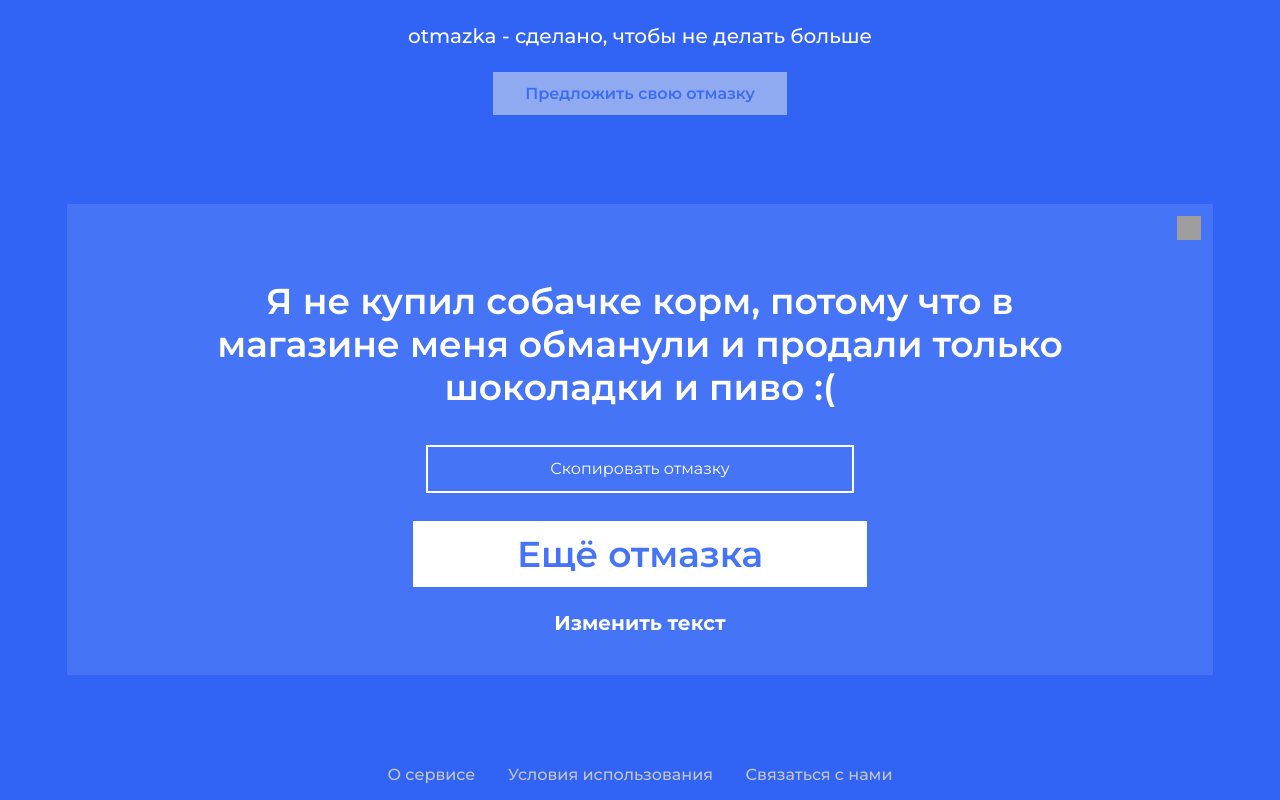
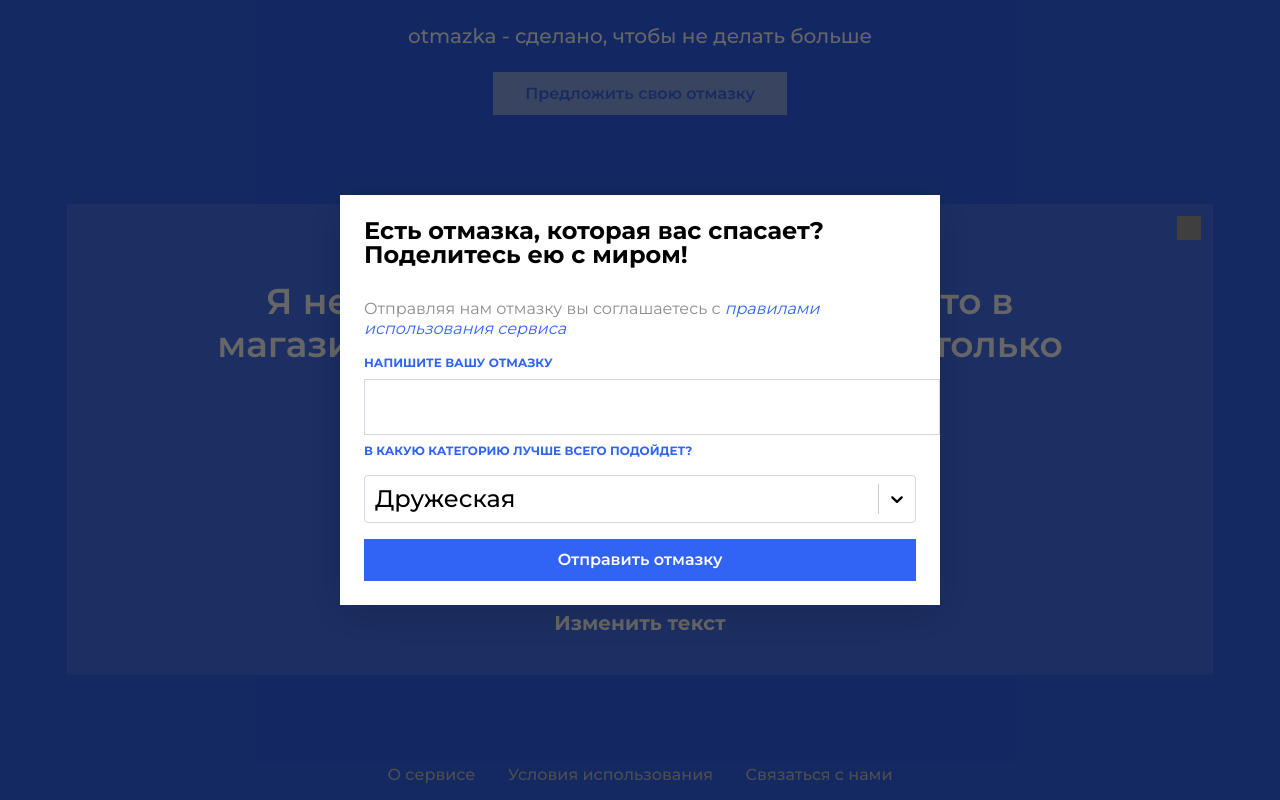
Before and after one commit to Kinox19/otmazki-2v, a React (Create React App) app: page /2 in a window 1280 px wide. Both pictures are taken after a click on the button "Предложить свою отмазку". Built offline with nearby package versions, Linux system fonts and the light colour scheme; grey boxes are pictures that could not be loaded.

Commit message:
Pop ups, layout fixed

```diff
--- a/package.json
+++ b/package.json
@@ -10,6 +10,7 @@
     "normalize.css": "^8.0.1",
     "react": "^18.2.0",
     "react-dom": "^18.2.0",
+    "react-helmet": "^6.1.0",
     "react-router": "^6.9.0",
     "react-router-dom": "^6.9.0",
     "react-scripts": "5.0.1",
--- a/src/App.js
+++ b/src/App.js
@@ -3,8 +3,10 @@ import s from './styles/App.scss';
 import { Routes, Route } from 'react-router';
 import { MakeMeReason } from './pages/MakeMeReason/MakeMeReason';
 import { ResultPage } from './pages/ResultPage/ResultPage';
+import React from 'react';
 
 function App() {
+
   return (
     <div className="App">
       <Routes>
--- a/src/pages/HomePage/HomePage.js
+++ b/src/pages/HomePage/HomePage.js
@@ -2,8 +2,9 @@ import React from 'react'
 import s from './HomePage.module.scss'
 import mainPic from '../../assets/images/HomePage/mainPic.png'
 import { Footer } from '../Shared/Footer/Footer'
-import { Header } from '../Shared/Header/Header'
 import style from '../Shared/Button_whiteBg/Button__whiteBg.module.scss'
+import { Link } from 'react-router-dom'
+
 
 export const HomePage = () => {
   return (
@@ -13,11 +14,13 @@ export const HomePage = () => {
           <p className={s.text__upper}>otmazka - сервис для исключительного случая, как сегодня. Или еще завтра... может лучше отдохнуть?</p>
           <h1 className={s.text__heading}>Всегда есть причина</h1>
           <p className={s.text__under}>Мы уже придумали отмазки и поделимся с вами, только тсс...</p>
-          <button className={style.Button__whiteBg}>Хочу отмазку!</button>
+          <Link to="/1">
+            <button className={style.Button__whiteBg}>Хочу отмазку!</button>
+          </Link>
         </div>
         <img className={s.HomePage__mainPic} src={mainPic} alt='Фотография классная'></img>
       </div>
       <Footer/>
     </div>
   )
-}
+};
--- a/src/pages/MakeMeReason/MakeMeReason.js
+++ b/src/pages/MakeMeReason/MakeMeReason.js
@@ -4,6 +4,9 @@ import { Header } from '../Shared/Header/Header'
 import s from './MakeMeReason.module.scss'
 import style from '../Shared/Button_whiteBg/Button__whiteBg.module.scss'
 import Select from 'react-select'
+import { Link } from 'react-router-dom'
+import { Helmet } from 'react-helmet'
+import MakeMeReasonScripts from './MakeMeReasonScripts.js'
 
 const options = [
   { value: 'hype', label: 'Хайп' },
@@ -65,10 +68,14 @@ export const MakeMeReason = () => {
         />
 
         <input className={s.Reason__input}></input>
-
-        <button className={style.Button__whiteBg}>Придумать отмазку</button>
+          <button className={style.Button__whiteBg}>Придумать отмазку</button>
       </div>
       <Footer/>
+
+      <Helmet>
+      <title>My Title</title>
+      <script></script>
+      </Helmet>
     </div>
   )
 }
--- /dev/null
+++ b/src/pages/MakeMeReason/MakeMeReasonScripts.js
@@ -0,0 +1,12 @@
+
+
+export default function lox (){
+    const textInputted = document.querySelector('.Reason__input');
+    const button = document.querySelector('.Button__whiteBg');
+    let text = '';
+
+    button.addEventListener('click', () => {
+        text = textInputted.textContent = `${textInputted.value.trim()}`;
+        console.log('12')
+    })
+}
--- a/src/pages/ResultPage/ResultPage.js
+++ b/src/pages/ResultPage/ResultPage.js
@@ -5,16 +5,62 @@ import { Header } from '../Shared/Header/Header'
 import style from '../Shared/Button_whiteBg/Button__whiteBg.module.scss'
 import mod from '../Shared/Button_whiteBg/Button__whiteBg_result.module.scss'
 import infoIcon from '../../assets/images/Result/icons/info-icon.png'
+import { Modal } from '../Shared/Modal/Modal';
+import Select from 'react-select'
+
+const options = [
+  { value: 'hype', label: 'Хайп' },
+  { value: 'it', label: 'АйТи' },
+  { value: 'bit', label: 'Бытовая' },
+  { value: 'business', label: 'Деловая' },
+  { value: 'friend', label: 'Дружеская' },
+  { value: 'sad', label: 'Грустные' },
+  { value: 'kids', label: 'Детские' },
+  { value: 'fun', label: 'Смешные' }
+]
+
+const colorStyles={
+  control: styles =>({
+    ...styles,
+    backgroundColor: 'transparent',
+    width: '552px',
+    height: '48px',
+    border: '1px solid rgba(86, 103, 137, 0.26)',
+    color: '#000',
+    fontSize: '24px',
+    lineHeight: '28px',
+    fontWeight: '500',
+    marginTop: '8px',
+  }),
+
+  singleValue: styles =>({
+    ...styles,
+    color: 0 ? '#000' : '#000',
+  }),
+
+  indicatorContainer: styles =>({
+    ...style,
+    color: 0 ? '#000' : '#000',
+  }),
+
+  dropdownIndicator: (provided, { isFocused }) => ({
+    ...provided,
+    color: isFocused ? '#000' : '#000',
+    '&:hover': {
+      color: '#000'
+    }
+  })
+};
 
 export const ResultPage = () => {
-
+  const [isModal, setModal] = React.useState(false);
   return (
     <div className={s.Result__container}>
         <Header/>
-        <button className={s.Result__AdviseCopout}>Предложить свою отмазку</button>
+        <button className={s.Result__AdviseCopout} onClick={() => setModal(true)}>Предложить свою отмазку</button>
       <div className={s.Result__content}>
 
-        <div className={s.Result__contenContainer}>
+        <div className={s.Result__contentContainer}>
             <img className={s.Result__icon} src={infoIcon} alt='info' title='Обращаем ваше внимание, что команда otmazki очень дружелюбная и не хочет никого оскорбить.'/>
 
             <p className={s.Result__otmazka}>Я не купил собачке корм, потому что в магазине меня обманули и продали только шоколадки и пиво :(</p>
@@ -27,6 +73,26 @@ export const ResultPage = () => {
         </div>
       </div>
       <Footer/>
+      <Modal
+        isVisible={isModal}
+        title="Есть отмазка, которая вас спасает? Поделитесь ею с миром!"
+        content={
+          <div>
+            <p className={s.form__attention}>Отправляя нам отмазку вы соглашаетесь с <a className={s.form__link} href='/333'>правилами использования сервиса</a></p>
+            <p className={s.form__inputTitle}>напишите вашу отмазку</p>
+            <input className={s.form__input}/>
+            <p className={s.form__inputTitle}>в какую категорию лучше всего подойдет?</p>
+            <Select
+              styles={colorStyles}
+              options={options}
+              isSearchable={false}
+              defaultValue={options[4]}
+            />
+          </div>
+        }
+        footer={<button className={s.form__sendButton} onClick={() => setModal(false)}>Отправить отмазку</button>}
+        onClose={() => setModal(false)}
+      />
     </div>
   )
 }
--- a/src/pages/ResultPage/ResultPage.module.scss
+++ b/src/pages/ResultPage/ResultPage.module.scss
@@ -38,7 +38,7 @@
     -o-transition: 0.5s;
 }
 
-.Result__contenContainer{
+.Result__contentContainer{
     background-color: #4674F6;
     position: relative;
     width: 1146px;
@@ -90,3 +90,63 @@
     line-height: 24px;
     margin-top: 24px;
 }
+
+
+.form__sendButton{
+    height: 42px;
+    width: 552px;
+    padding: 6px 16px 6px 16px;
+    background-color: rgba(49, 100, 245, 1);
+    border: none;
+    color: #fff;
+    font-size: 16px;
+    font-weight: 600;
+    line-height: 24px;
+}
+
+.form__attention{
+    margin: 0;
+    color: rgba(21, 25, 32, 0.5);
+    font-weight: 400;
+    font-size: 16px;
+    line-height: 20px;
+
+    padding-top: 8px;
+    padding-bottom: 8px;
+}
+
+.form__link{
+    text-decoration: none;
+    color: #3164F5;
+    font-style: italic;
+}
+
+.form__inputTitle{
+    margin: 0;
+    font-weight: 700;
+    font-size: 12px;
+    line-height: 16px;
+    text-transform: uppercase;
+    color: #3164F5;
+
+    padding-top: 8px;
+    padding-bottom: 8px;
+}
+
+.form__input{
+    width: 100%;
+    height: 56px;
+
+    border: 1px solid rgba(86, 103, 137, 0.26);
+
+    padding: 16px;
+    box-sizing: border-box;
+
+    font-weight: 500;
+    font-size: 16px;
+    line-height: 21px;
+}
+
+.form__input:focus{
+    outline: 1px solid #3164F5;
+}
--- /dev/null
+++ b/src/pages/Shared/Modal/Modal.css
@@ -0,0 +1,88 @@
+.modal {
+    position: fixed;
+    top: 0;
+    bottom: 0;
+    left: 0;
+    right: 0;
+    width: 100%;
+    z-index: 9999;
+    display: flex;
+    align-items: center;
+    justify-content: center;
+    background: rgba(0, 0, 0, 0.6);
+    animation-name: appear;
+    animation-duration: 300ms;
+  }
+
+  .modal-dialog {
+    width: 600px;
+    background: white;
+    position: relative;
+    margin: 0 20px;
+    max-height: calc(100vh - 40px);
+    text-align: left;
+    display: flex;
+    flex-direction: column;
+    overflow: hidden;
+    box-shadow: 0px 8px 36px 0px #00000029;
+    -webkit-animation-name: animatetop;
+    -webkit-animation-duration: 0.4s;
+    animation-name: slide-in;
+    animation-duration: 0.5s;
+  }
+
+  .modal-header,
+  .modal-footer {
+    display: flex;
+    align-items: center;
+    padding: 24px;
+  }
+
+  .modal-header {
+    justify-content: space-between;
+  }
+
+  .modal-title{
+    margin: 0;
+    font-weight: 700;
+    font-size: 24px;
+    line-height: 24px;
+  }
+
+  .modal-footer {
+    padding-top: 16px;
+    justify-content: center;
+  }
+
+  .modal-close {
+    cursor: pointer;
+    padding: 1rem;
+    margin: -1rem -1rem -1rem auto;
+  }
+
+  .modal-body {
+    overflow: auto;
+  }
+
+  .modal-content {
+    padding-left: 24px;
+    padding-right: 24p;
+  }
+
+  @keyframes appear {
+    from {
+      opacity: 0;
+    }
+    to {
+      opacity: 1;
+    }
+  }
+
+  @keyframes slide-in {
+    from {
+      transform: translateY(-150px);
+    }
+    to {
+      transform: translateY(0);
+    }
+  }
--- /dev/null
+++ b/src/pages/Shared/Modal/Modal.jsx
@@ -0,0 +1,32 @@
+import React from "react";
+import './Modal.css'
+
+export const Modal = ({ isVisible = false, title, content, footer, onClose }) => {
+    const keydownHandler = ({ key }) => {
+      switch (key) {
+        case 'Escape':
+          onClose();
+          break;
+        default:
+      }
+    };
+
+    React.useEffect(() => {
+      document.addEventListener('keydown', keydownHandler);
+      return () => document.removeEventListener('keydown', keydownHandler);
+    });
+
+    return !isVisible ? null : (
+      <div className="modal" onClick={onClose}>
+        <div className="modal-dialog" onClick={e => e.stopPropagation()}>
+          <div className="modal-header">
+            <h3 className="modal-title">{title}</h3>
+          </div>
+          <div className="modal-body">
+            <div className="modal-content">{content}</div>
+          </div>
+          {footer && <div className="modal-footer">{footer}</div>}
+        </div>
+      </div>
+    );
+  };
```
Also changed, not shown: 1 other file (tests, documents, lock files or other folders).
